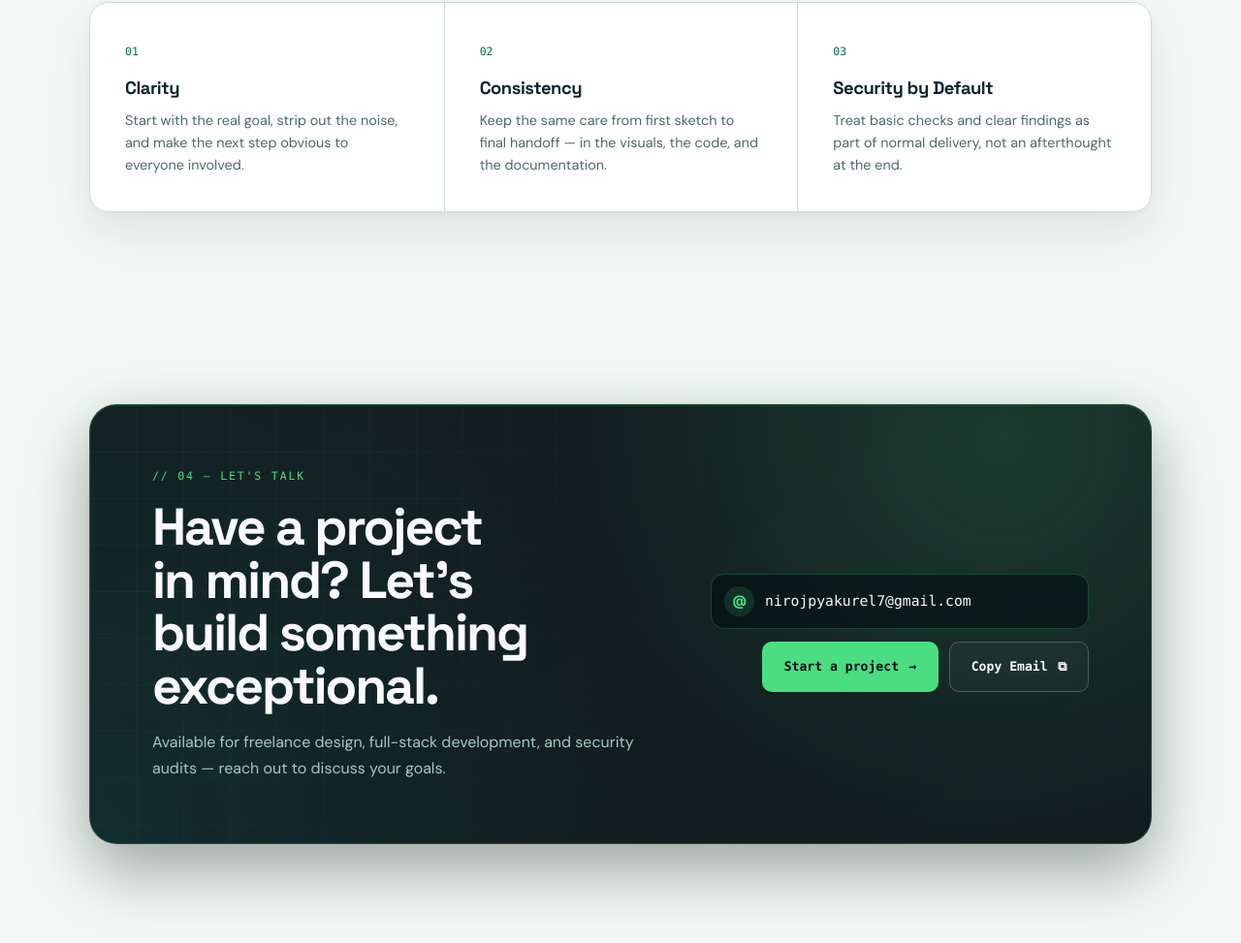
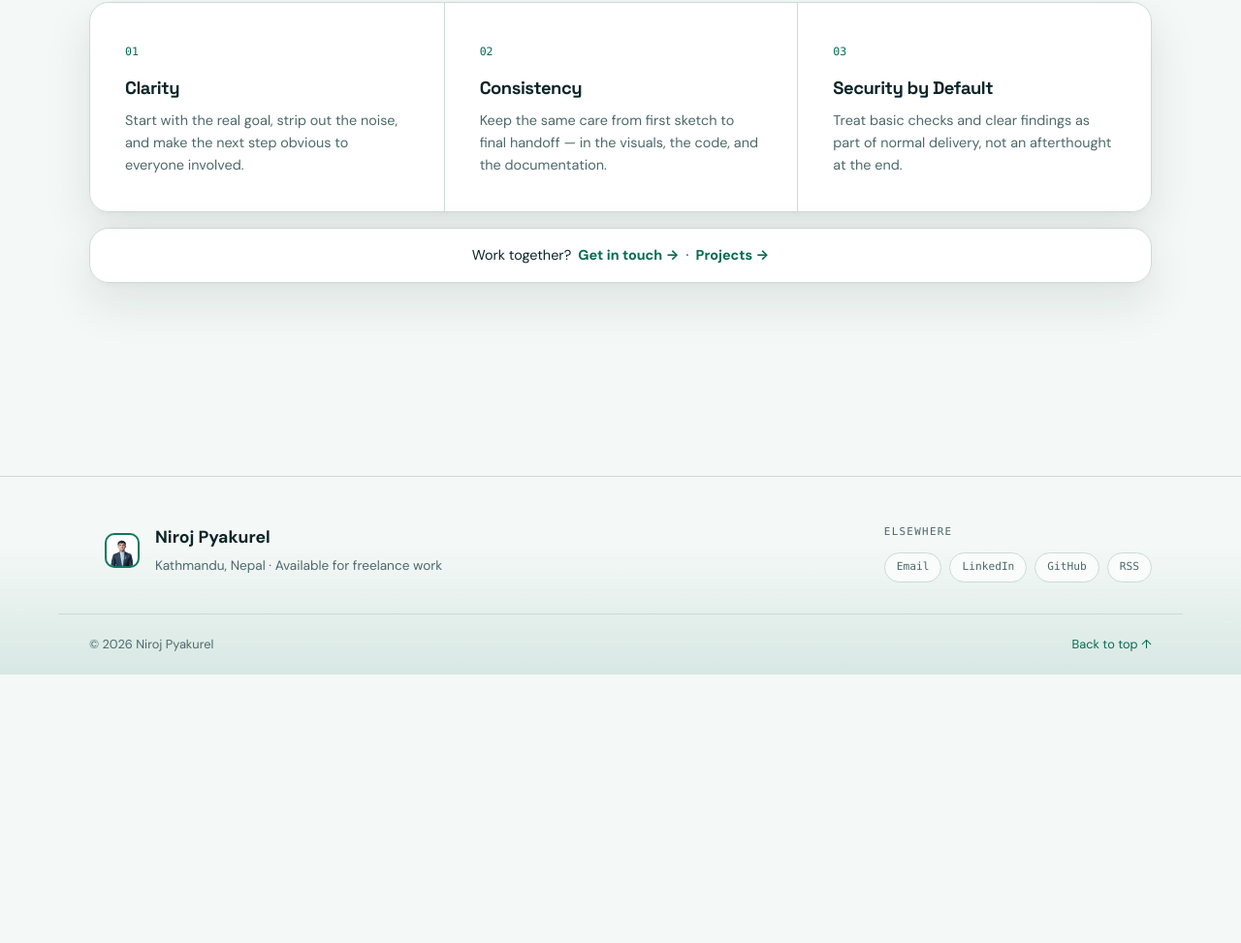
Before and after one commit to niroj-pyakurel/niroj-pyakurel.github.io, an Astro site: page /about in a window 1280 px wide. Shown: the part 3658-4631 px from the top of the page at 97% size. After the commit the page ends 4354 px from the top, so only its background shows below. Built offline with nearby package versions, Linux system fonts and the light colour scheme; Astro itself is replaced by a stand-in of ours.

Commit message:
Polish About headings, Resume hero, and CTA placement

```diff
--- a/src/pages/about.astro
+++ b/src/pages/about.astro
@@ -1,6 +1,5 @@
 ---
 import BaseLayout from '../layouts/BaseLayout.astro';
-import CTABanner from '../components/CTABanner.astro';
 import SectionHeading from '../components/SectionHeading.astro';
 import { site } from '../data/site.js';
 import { experience } from '../data/experience.js';
@@ -121,7 +120,7 @@ const principles = [
     </section>
 
     <section class="block" aria-labelledby="background-title">
-      <SectionHeading eyebrow="Background" title="Experience & education" id="background-title" index="03" />
+      <SectionHeading eyebrow="Background" title="Experience" id="background-title" index="03" />
 
       <h3 class="subsection-title">Roles held</h3>
       <ol class="timeline">
@@ -207,12 +206,41 @@ const principles = [
     </section>
   </div>
 
-  <CTABanner />
+  <div class="container closing-wrap">
+    <p class="closing-bar panel">
+      <span>Work together?</span>
+      <a href="/contact/">Get in touch →</a>
+      <span aria-hidden="true">·</span>
+      <a href="/projects/">Projects →</a>
+    </p>
+  </div>
 </BaseLayout>
 
 <style>
   .page {
-    padding-block: clamp(3rem, 8vw, 6rem);
+    padding-block: clamp(3rem, 8vw, 6rem) 1rem;
+  }
+
+  .closing-wrap {
+    padding-bottom: clamp(3rem, 8vw, 6rem);
+  }
+
+  .closing-bar {
+    display: flex;
+    align-items: center;
+    justify-content: center;
+    flex-wrap: nowrap;
+    gap: 0.45rem;
+    margin: 0;
+    padding: 1rem 1.25rem;
+    font-size: 0.9rem;
+    text-align: center;
+    white-space: nowrap;
+  }
+
+  .closing-bar a {
+    font-weight: 700;
+    text-decoration: none;
   }
 
   .about-hero {
```
Also changed, not shown: src/pages/resume.astro (+1 -38 lines).
